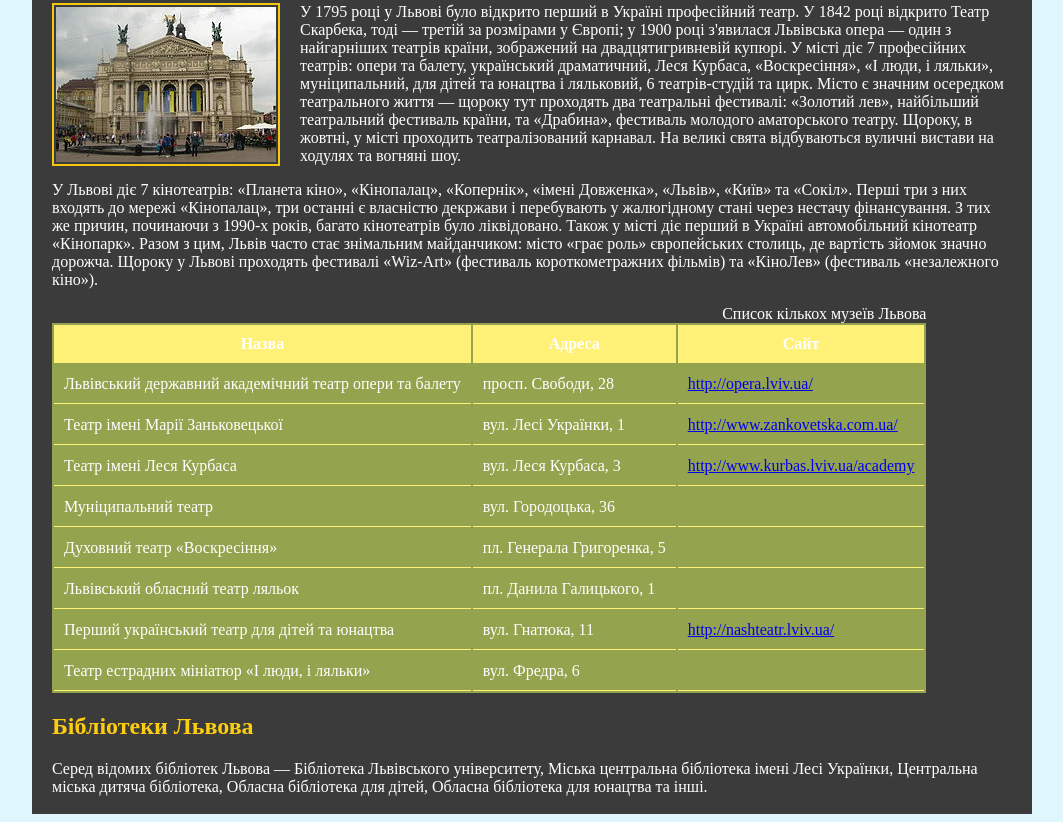
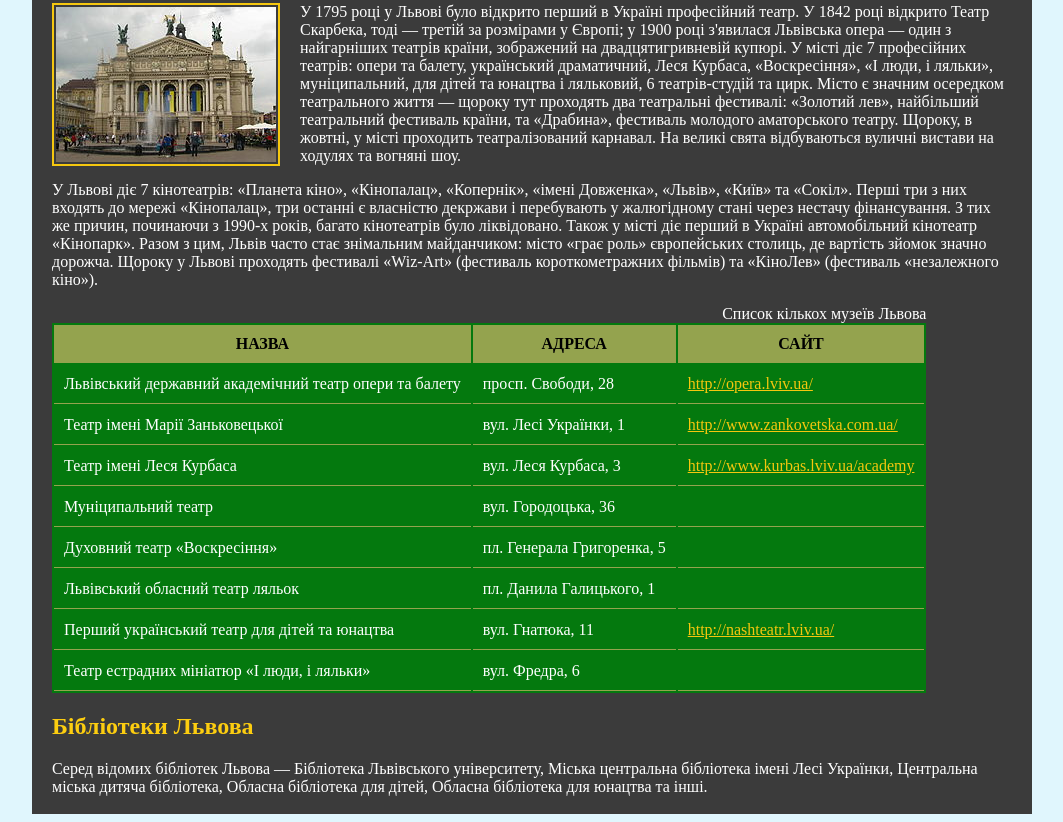
Before and after one commit to Pitcity/front-end-lab-8, a plain HTML site: page homework_03/index.html in a window 1280 px wide. Shown: the part 1229-2051 px from the top of the page, without its empty margins (108-1171 px from the left). Drawn offline with Linux system fonts and the light colour scheme.

Commit message:
minor changes

```diff
--- a/homework_03/scss/_main.scss
+++ b/homework_03/scss/_main.scss
@@ -44,10 +44,15 @@ $mainPadding: 20px;
     th {
       background-color: $tableHeaderColor;
       padding: $mainPadding/2;
+      color: black;
+      text-transform: uppercase;
     }
     td {
       border-bottom: $tableHeaderColor solid 1px;
       padding: $mainPadding/2;
+    }
+    a {
+      color: $linkColor;
     }
     margin-bottom: $mainPadding;
   }
--- a/homework_03/scss/_variables1.scss
+++ b/homework_03/scss/_variables1.scss
@@ -7,10 +7,9 @@ $tableHeaderColor: #808080;
 $innerBlockColor: #fadcba;
 $innerBlockWidth: 40%;
 $contentTestColor: #000;
-
+$linkColor:3d70a1;
 
 $color: #000000;
-$color: #3d70a1;
 $color: #e0e0e0;
 /*
 
--- a/homework_03/scss/_variables2.scss
+++ b/homework_03/scss/_variables2.scss
@@ -2,14 +2,15 @@ $contentBackground: #3b3b3b;
 $bodyBackground: rgba(198, 238, 252, 0.53);
 $textColor: #fccd10;
 $borderColor: #f5c70f;
-$tableBackColor: #94a34e;
-$tableHeaderColor: #fff178;
+$tableBackColor: #04790e;
+$tableHeaderColor: #94a34e;
 $innerBlockColor: #fff178;
 $innerBlockWidth: 96%;
 $contentTestColor: #fff;
+$linkColor: #f5c70f;
 
 $color: #3d70a1;
-$color: #f5c70f;
+
 /*
 #fccd10;
 #94a34e;
```
Also changed, not shown: homework_03/css/style1.css, homework_03/css/style2.css.
